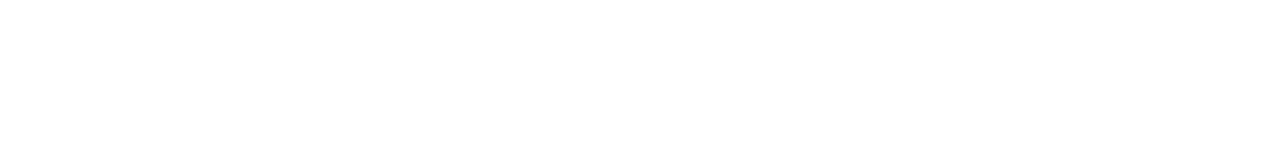
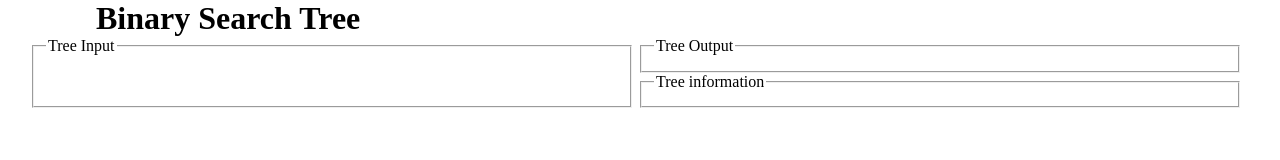
Before and after one commit to MickFrog/bSearchT, a plain HTML site: page index.html in a window 1280 px wide. Drawn offline with Linux system fonts and the light colour scheme.

Commit message:
add base structure

```diff
--- a/index.html
+++ b/index.html
@@ -11,6 +11,34 @@
     </head>
 
     <body>
+        <div class="container">
+            <h1 class="heading">Binary Search Tree</h1>
+
+            <div class="formContainer">
+                <fieldset class="myInput">
+                    <legend>Tree Input</legend>
+                </fieldset>
+
+                <div class="rightDiv">
+                    <div class="myOutput">
+                        <fieldset>
+                            <legend>Tree Output</legend>
+
+                            <div id="treeOut">
+
+                            </div>
+                        </fieldset>
+                    </div>
+
+                    <div class="stats">
+                        <fieldset>
+                            <legend>Tree information</legend>
+                        </fieldset>
+                    </div>
+
+                </div>
+            </div>
+        </div>
 
     </body>
 </html>
--- a/style.css
+++ b/style.css
@@ -0,0 +1,30 @@
+*{
+    box-sizing: border-box;
+    margin: 0px;
+}
+
+body {
+    margin: 0px;
+}
+
+fieldset {
+    min-width: 600px;
+}
+
+.container {
+    margin-left: 2rem;
+}
+
+.heading {
+    margin-left: 4rem;
+}
+
+.formContainer {
+    display: flex;
+}
+
+.rightDiv {
+    display: grid;
+    grid-template: 1fr 1fr / 1fr;
+    margin-left: 0.5rem;
+}
```
